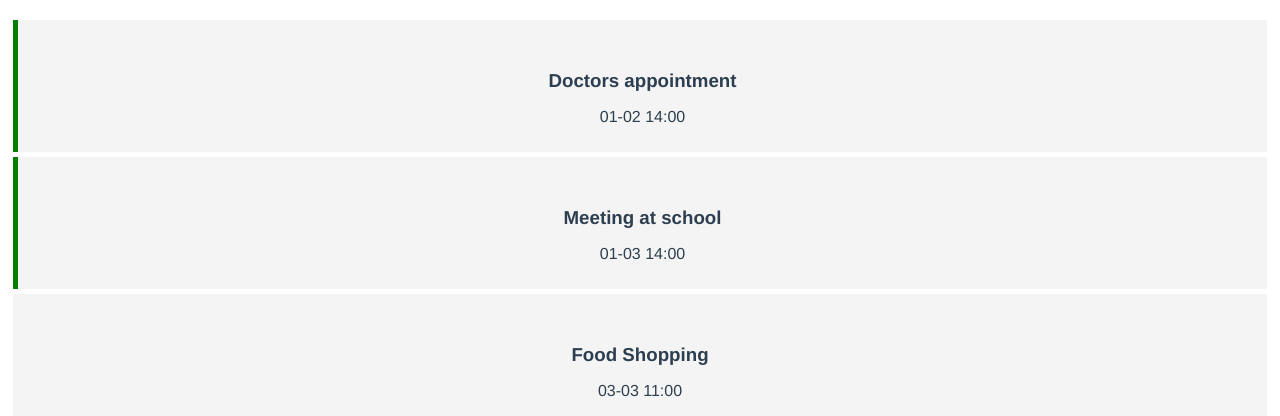
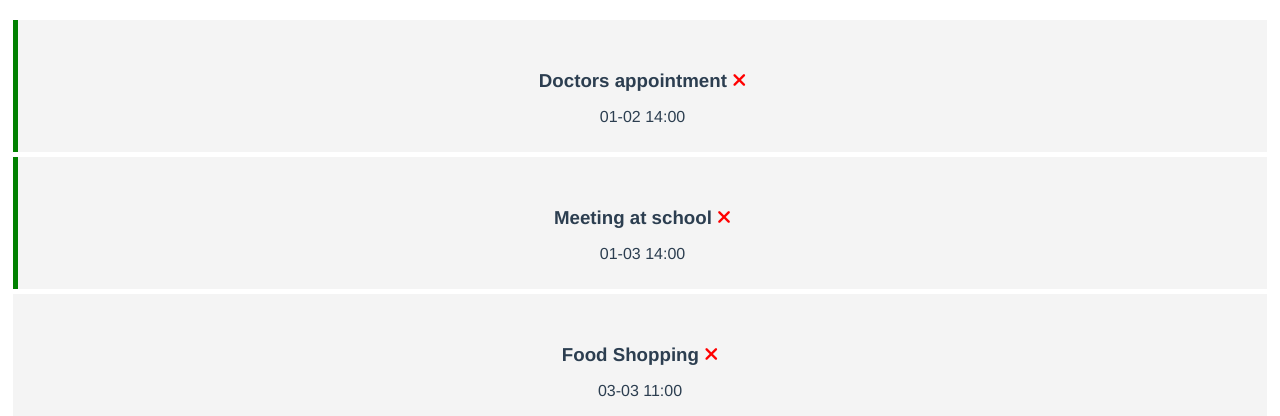
Before and after one commit to XiaolinSong5/vue-crash-2023, a Vue app: page / in a window 1280 px wide. Shown: the part 161-577 px from the top of the page. Built offline with nearby package versions, Linux system fonts and the light colour scheme.

Commit message:
delete icon from cdnjs

```diff
--- a/public/index.html
+++ b/public/index.html
@@ -4,7 +4,7 @@
     <meta charset="utf-8">
     <meta http-equiv="X-UA-Compatible" content="IE=edge">
     <meta name="viewport" content="width=device-width,initial-scale=1.0">
-    <link rel="icon" href="<%= BASE_URL %>favicon.ico">
+      <link rel="stylesheet" href="https://cdnjs.cloudflare.com/ajax/libs/font-awesome/6.3.0/css/all.min.css" integrity="sha512-SzlrxWUlpfuzQ+pcUCosxcglQRNAq/DZjVsC0lE40xsADsfeQoEypE+enwcOiGjk/bSuGGKHEyjSoQ1zVisanQ==" crossorigin="anonymous" referrerpolicy="no-referrer" />
     <title><%= htmlWebpackPlugin.options.title %></title>
   </head>
   <body>
--- a/src/components/Task.vue
+++ b/src/components/Task.vue
@@ -1,6 +1,8 @@
 <template>
   <div :class="[task.reminder ? 'reminder' : '', 'task']">
-    <h3>{{task.text}}</h3>
+    <h3>{{task.text}}
+    <i class="fas fa-times"></i>
+    </h3>
     <p>{{task.day}}</p>
   </div>
 </template>
@@ -16,6 +18,9 @@
 </script>
 
 <style scoped>
+.fas {
+  color: red;
+}
 .task{
   background: #f4f4f4;
   margin: 5px;
@@ -25,7 +30,7 @@
 .task.reminder{
   border-left: 5px solid green;
 }
-h3 {
+.task h3 {
   margin: 40px 0 0;
 }
 ul {
```
